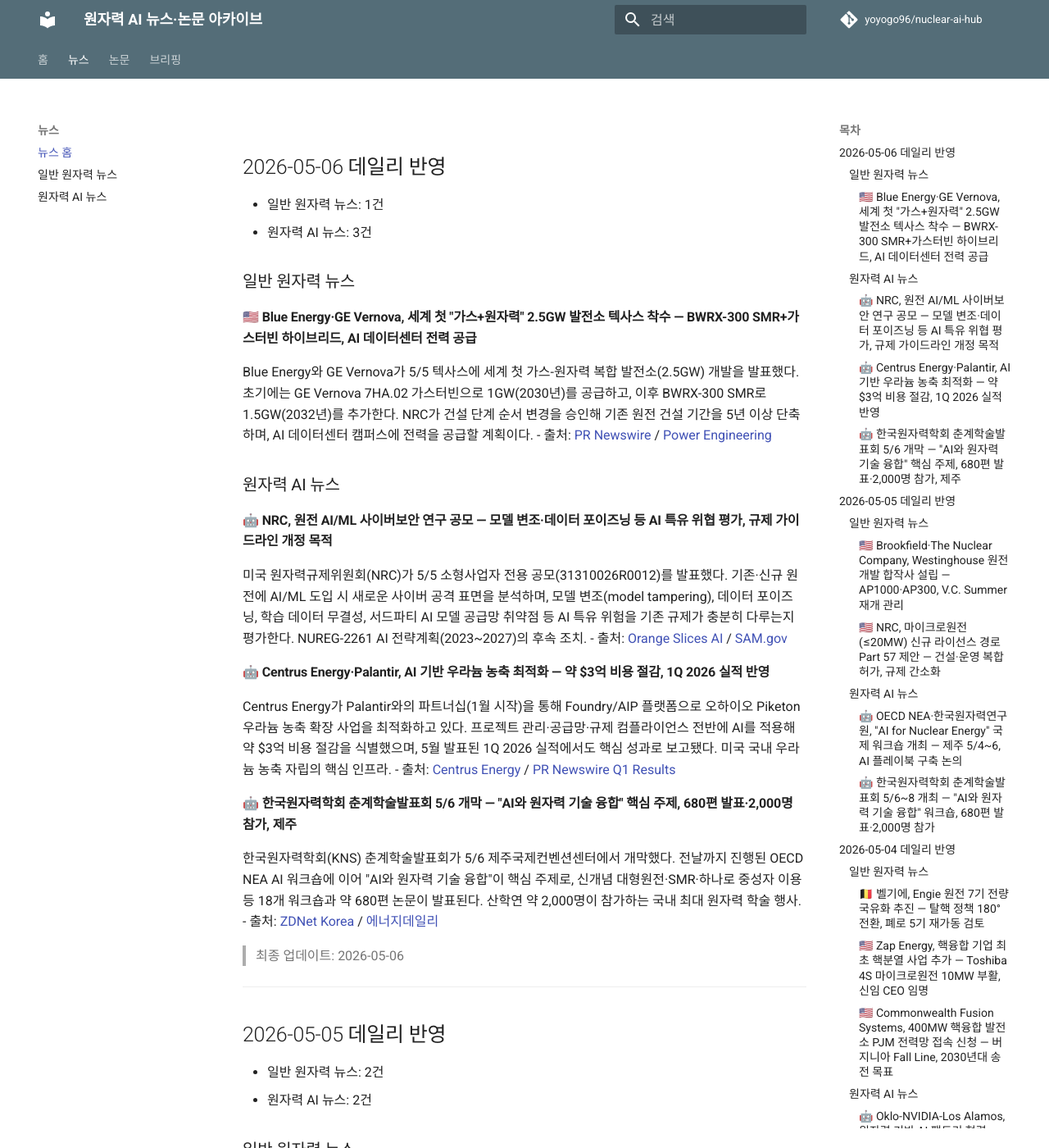
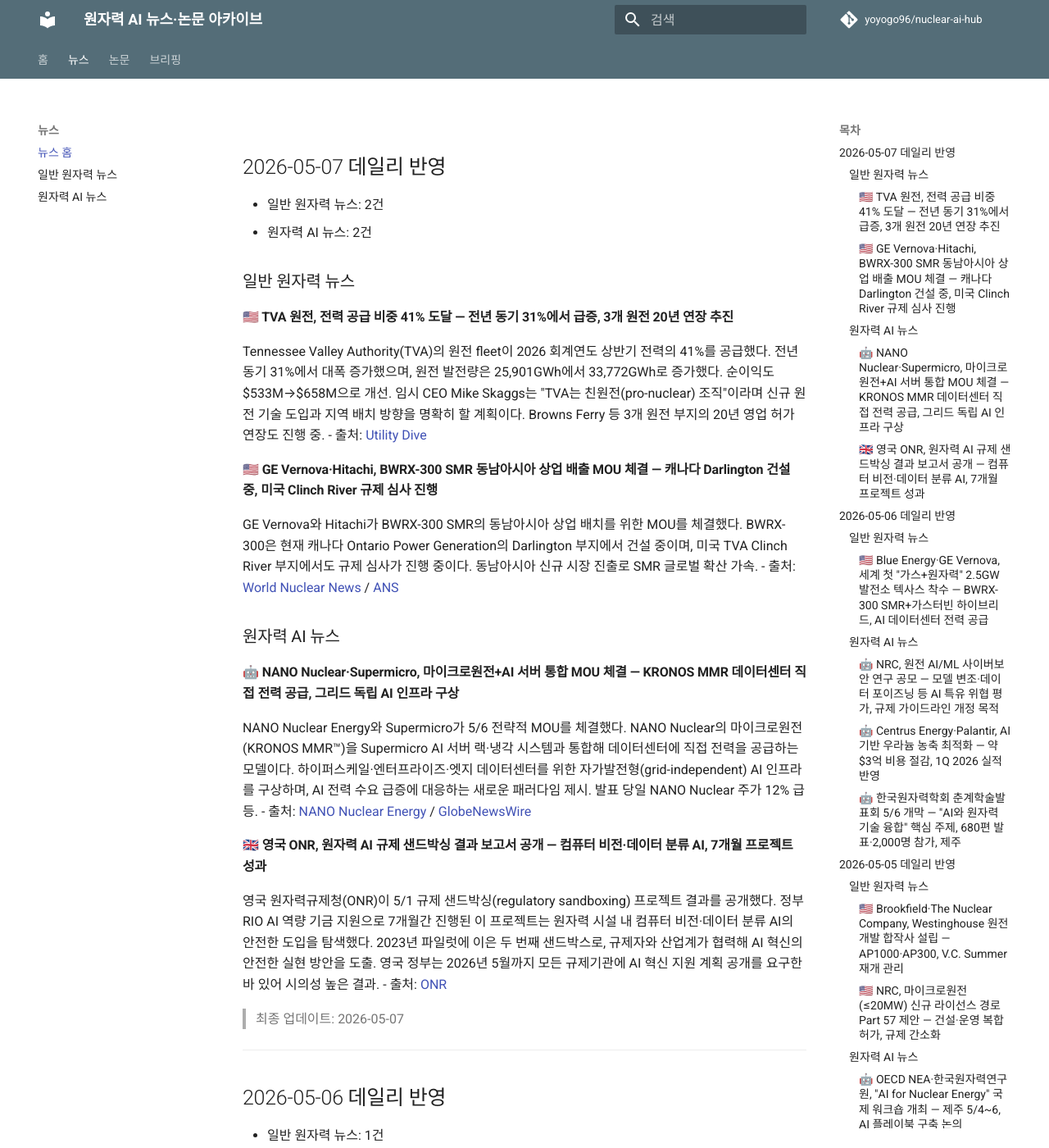
Before and after one commit to yoyogo96/nuclear-ai-hub, an MkDocs documentation site: the page built from docs/news/index.md, in a window 1280 px wide and 1400 px high. Shown: the whole window at 82% size. Built offline with MkDocs 1.6.1 and Material for MkDocs 9.7.7, drawn with Linux system fonts in a browser that asks for light colours; comment, search, counter and statistics services are not loaded; some of the changed text lies outside the part shown.

Commit message:
2026-05-07: 뉴스 4건(원자력AI 2, 일반 2), 논문 신규 없음

```diff
--- a/docs/briefings/index.md
+++ b/docs/briefings/index.md
@@ -1,3 +1,23 @@
+## 2026-05-07 데일리 브리핑
+
+### 오늘의 3줄 요약
+1. NANO Nuclear과 Supermicro가 5/6 마이크로원전(KRONOS MMR)과 AI 서버를 통합하는 MOU를 체결, 데이터센터에 직접 전력 공급하는 자가발전형 AI 인프라 구상을 발표.
+2. 영국 ONR이 원자력 AI 규제 샌드박싱 7개월 프로젝트 결과를 공개(5/1), 컴퓨터 비전·데이터 분류 AI의 안전한 도입 방안 도출.
+3. TVA 원전이 전력 공급 비중 41%를 기록(전년 31%), GE Vernova-Hitachi가 BWRX-300 SMR 동남아 진출 MOU를 체결하는 등 원전 확대 추세 지속.
+
+### 주요 뉴스 하이라이트
+- 🤖 NANO Nuclear+Supermicro: 마이크로원전+AI 서버 통합 MOU, 그리드 독립 AI 인프라
+- 🇬🇧 UK ONR: 원자력 AI 규제 샌드박싱 결과 보고서 공개
+- 🇺🇸 TVA: 원전 전력 비중 41% 도달, 전년 대비 10%p 증가
+- 🇺🇸 GE Vernova+Hitachi: BWRX-300 SMR 동남아시아 배치 MOU
+
+### 이슈 키워드
+`#마이크로원전AI` `#ONR샌드박스` `#TVA원전41%` `#BWRX-300동남아`
+
+> 최종 업데이트: 2026-05-07
+
+---
+
 ## 2026-05-06 데일리 브리핑
 
 ### 오늘의 3줄 요약
--- a/docs/news/index.md
+++ b/docs/news/index.md
@@ -1,3 +1,31 @@
+## 2026-05-07 데일리 반영
+- 일반 원자력 뉴스: 2건
+- 원자력 AI 뉴스: 2건
+
+### 일반 원자력 뉴스
+
+#### 🇺🇸 TVA 원전, 전력 공급 비중 41% 도달 — 전년 동기 31%에서 급증, 3개 원전 20년 연장 추진
+Tennessee Valley Authority(TVA)의 원전 fleet이 2026 회계연도 상반기 전력의 41%를 공급했다. 전년 동기 31%에서 대폭 증가했으며, 원전 발전량은 25,901GWh에서 33,772GWh로 증가했다. 순이익도 $533M→$658M으로 개선. 임시 CEO Mike Skaggs는 "TVA는 친원전(pro-nuclear) 조직"이라며 신규 원전 기술 도입과 지역 배치 방향을 명확히 할 계획이다. Browns Ferry 등 3개 원전 부지의 20년 영업 허가 연장도 진행 중.
+- 출처: [Utility Dive](https://www.utilitydive.com/news/nuclear-reaches-41-of-tvas-power-supply/819449/)
+
+#### 🇺🇸 GE Vernova·Hitachi, BWRX-300 SMR 동남아시아 상업 배출 MOU 체결 — 캐나다 Darlington 건설 중, 미국 Clinch River 규제 심사 진행
+GE Vernova와 Hitachi가 BWRX-300 SMR의 동남아시아 상업 배치를 위한 MOU를 체결했다. BWRX-300은 현재 캐나다 Ontario Power Generation의 Darlington 부지에서 건설 중이며, 미국 TVA Clinch River 부지에서도 규제 심사가 진행 중이다. 동남아시아 신규 시장 진출로 SMR 글로벌 확산 가속.
+- 출처: [World Nuclear News](https://www.world-nuclear-news.org/articles/us-companies-come-together-for-gas-plus-nuclear-solution) / [ANS](https://www.ans.org)
+
+### 원자력 AI 뉴스
+
+#### 🤖 NANO Nuclear·Supermicro, 마이크로원전+AI 서버 통합 MOU 체결 — KRONOS MMR 데이터센터 직접 전력 공급, 그리드 독립 AI 인프라 구상
+NANO Nuclear Energy와 Supermicro가 5/6 전략적 MOU를 체결했다. NANO Nuclear의 마이크로원전(KRONOS MMR™)을 Supermicro AI 서버 랙·냉각 시스템과 통합해 데이터센터에 직접 전력을 공급하는 모델이다. 하이퍼스케일·엔터프라이즈·엣지 데이터센터를 위한 자가발전형(grid-independent) AI 인프라를 구상하며, AI 전력 수요 급증에 대응하는 새로운 패러다임 제시. 발표 당일 NANO Nuclear 주가 12% 급등.
+- 출처: [NANO Nuclear Energy](https://nanonuclearenergy.com/nano-nuclear-signs-strategic-mou-with-supermicro-to-power-the-next-generation-of-ai-data-centers-with-advanced-nuclear-energy/) / [GlobeNewsWire](https://www.globenewswire.com/news-release/2026/05/06/3288775/0/en/nano-nuclear-signs-strategic-mou-with-supermicro-to-power-the-next-generation-of-ai-data-centers-with-advanced-nuclear-energy.html)
+
+#### 🇬🇧 영국 ONR, 원자력 AI 규제 샌드박싱 결과 보고서 공개 — 컴퓨터 비전·데이터 분류 AI, 7개월 프로젝트 성과
+영국 원자력규제청(ONR)이 5/1 규제 샌드박싱(regulatory sandboxing) 프로젝트 결과를 공개했다. 정부 RIO AI 역량 기금 지원으로 7개월간 진행된 이 프로젝트는 원자력 시설 내 컴퓨터 비전·데이터 분류 AI의 안전한 도입을 탐색했다. 2023년 파일럿에 이은 두 번째 샌드박스로, 규제자와 산업계가 협력해 AI 혁신의 안전한 실현 방안을 도출. 영국 정부는 2026년 5월까지 모든 규제기관에 AI 혁신 지원 계획 공개를 요구한 바 있어 시의성 높은 결과.
+- 출처: [ONR](https://www.onr.org.uk/news/all-news/2026/05/onr-publishes-findings-of-regulatory-sandboxing-to-develop-ai-capability-in-nuclear-regulation)
+
+> 최종 업데이트: 2026-05-07
+
+---
+
 ## 2026-05-06 데일리 반영
 - 일반 원자력 뉴스: 1건
 - 원자력 AI 뉴스: 3건
--- a/docs/papers/index.md
+++ b/docs/papers/index.md
@@ -1,3 +1,10 @@
+# 2026-05-07 업데이트
+
+- 지난 24시간 기준으로 arXiv 및 주요 학술 소스를 확인했으나, 기존 반영본과 중복되지 않는 원자력+인공지능 핵심 신규 논문/프리프린트는 확인되지 않았습니다.
+- 오늘은 논문 목록을 추가하지 않고 "신규 없음" 상태로 갱신합니다.
+
+---
+
 # 2026-05-06 업데이트
 
 - 지난 24시간 기준으로 arXiv 및 주요 학술 소스를 확인했으나, 기존 반영본과 중복되지 않는 원자력+인공지능 핵심 신규 논문/프리프린트는 확인되지 않았습니다.
```
